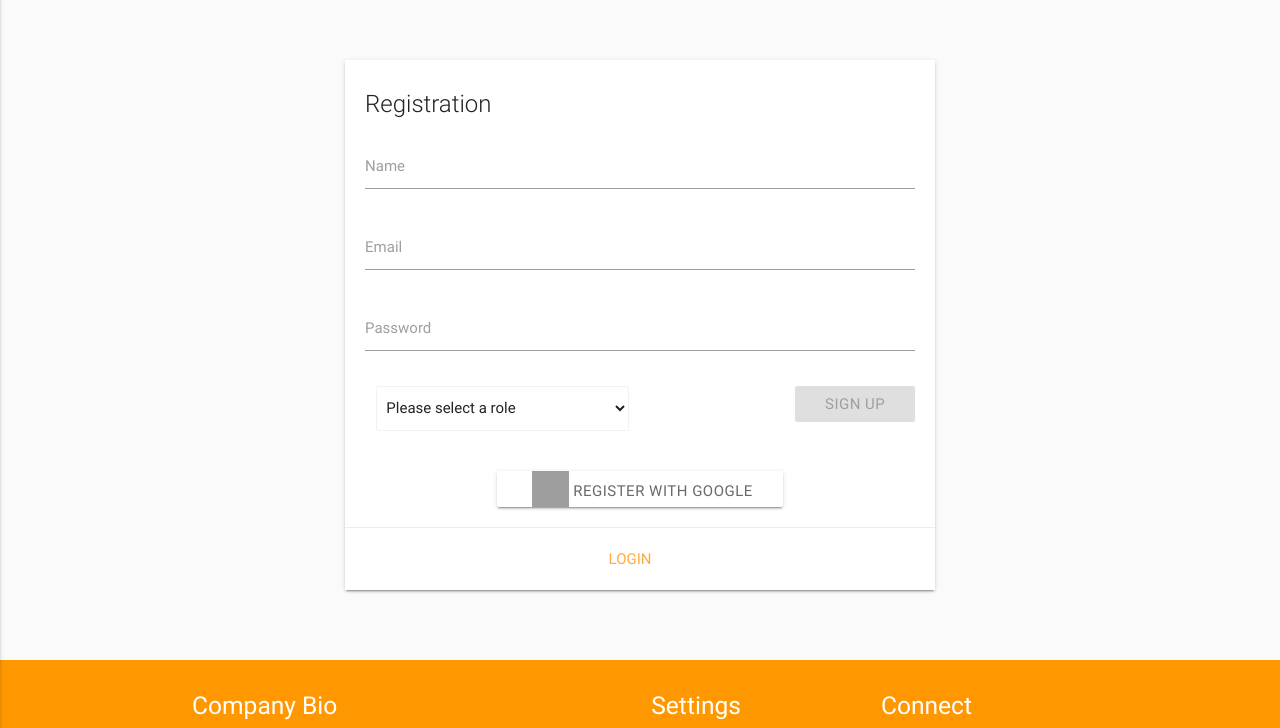
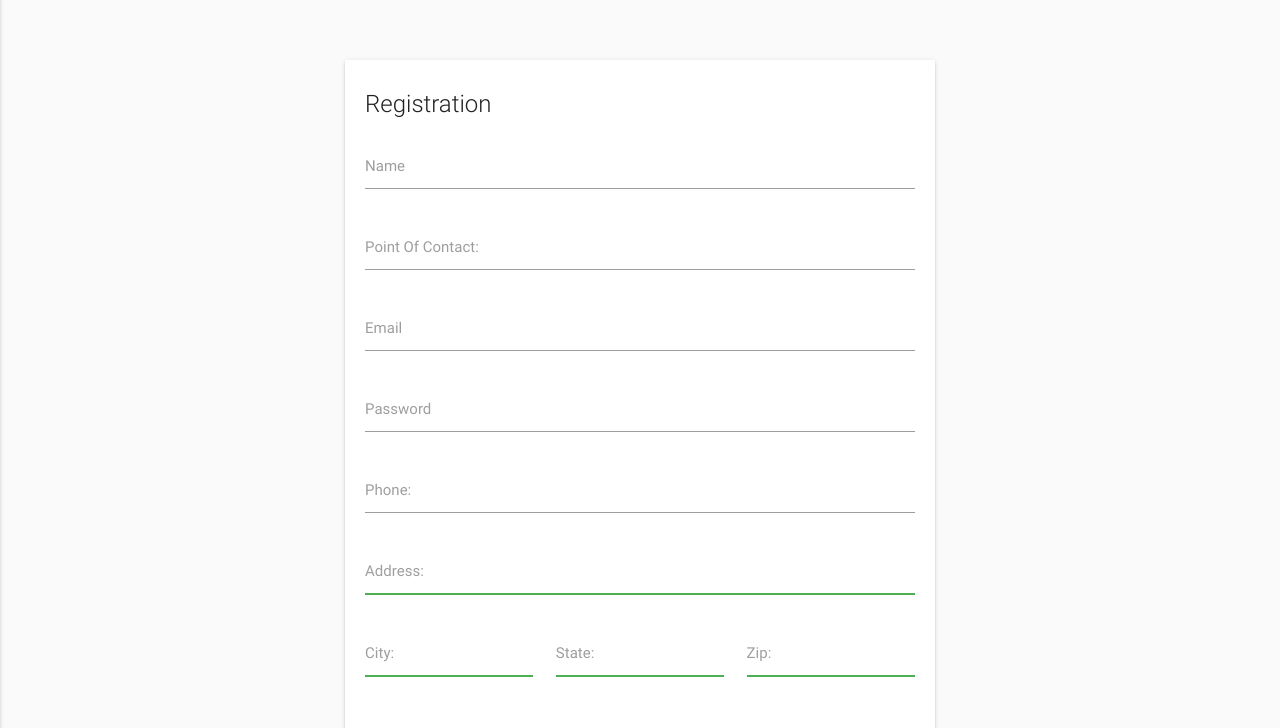
Before and after one commit to devfest-2016/RENAME-THIS-TEAM4_nelmerr_firebase_GROUP_1, a website: page index.html at #/registration in a window 1280 px wide. Shown: the part 72-800 px from the top of the page. Drawn offline with Linux system fonts and the light colour scheme; grey boxes are pictures that could not be loaded.

Commit message:
added more registration functionlity

```diff
--- a/js/authentication/registration.html
+++ b/js/authentication/registration.html
@@ -23,10 +23,19 @@
                     ng-model="vm.newUser.name"
                     required >
               <label for="name">Name</label>
-
                <div ng-messages="form.name.$error" ng-if="form.name.$dirty">
                  <div ng-messages-include="js/authentication/messages.html"></div>
                </div>
+            </div>
+            <div class="input-field">
+              <input type="text"
+                      id="pointOfContact"
+                      name="pointOfContact"
+                      class="validate"
+                      ng-model="vm.newUser.pointOfContact"
+                      required
+                      >
+                      <label for="pointOfContact">Point Of Contact:</label>
             </div>
 
             <div class="input-field">
@@ -43,6 +52,7 @@
               </div>
             </div>
 
+
             <div class="input-field">
               <input id="password"
                     type="password"
@@ -56,6 +66,47 @@
               <div ng-messages="form.password.$error" ng-if="form.password.$dirty">
                 <div ng-messages-include="js/authentication/messages.html"></div>
               </div>
+            </div>
+            <div class="input-field">
+              <input type="tel"
+                    name="phone"
+                    id="phone"
+                    ng-model="vm.newUser.phone"
+                    required >
+              <label for="phone">Phone:</label>
+            </div>
+            <div class="row">
+              <div class="input-field col s12">
+                    <input type="text"
+                    name="address"
+                    id="address"
+                    ng-model="vm.newUser.address">
+                    <label for="address">Address:</label>
+              </div>
+              <div class="input-field col s4">
+                    <input type="text"
+                    name="city"
+                    id="city"
+                    ng-model="vm.newUser.city">
+                    <label for="state">City:</label>
+              </div>
+              <div class="input-field col s4">
+                    <input type="text"
+                    name="state"
+                    id="state"
+                    ng-model="vm.newUser.state">
+                    <label for="state">State:</label>
+              </div>
+              <div class="input-field col s4">
+                    <input type="text"
+                    name="Zip"
+                    id="Zip"
+                    ng-model="vm.newUser.Zip">
+                    <label for="state">Zip:</label>
+              </div>
+
+            </div>
+
             </div>
 
             <div class="input-field col s6">
```
Also changed, not shown: 1 other file.
